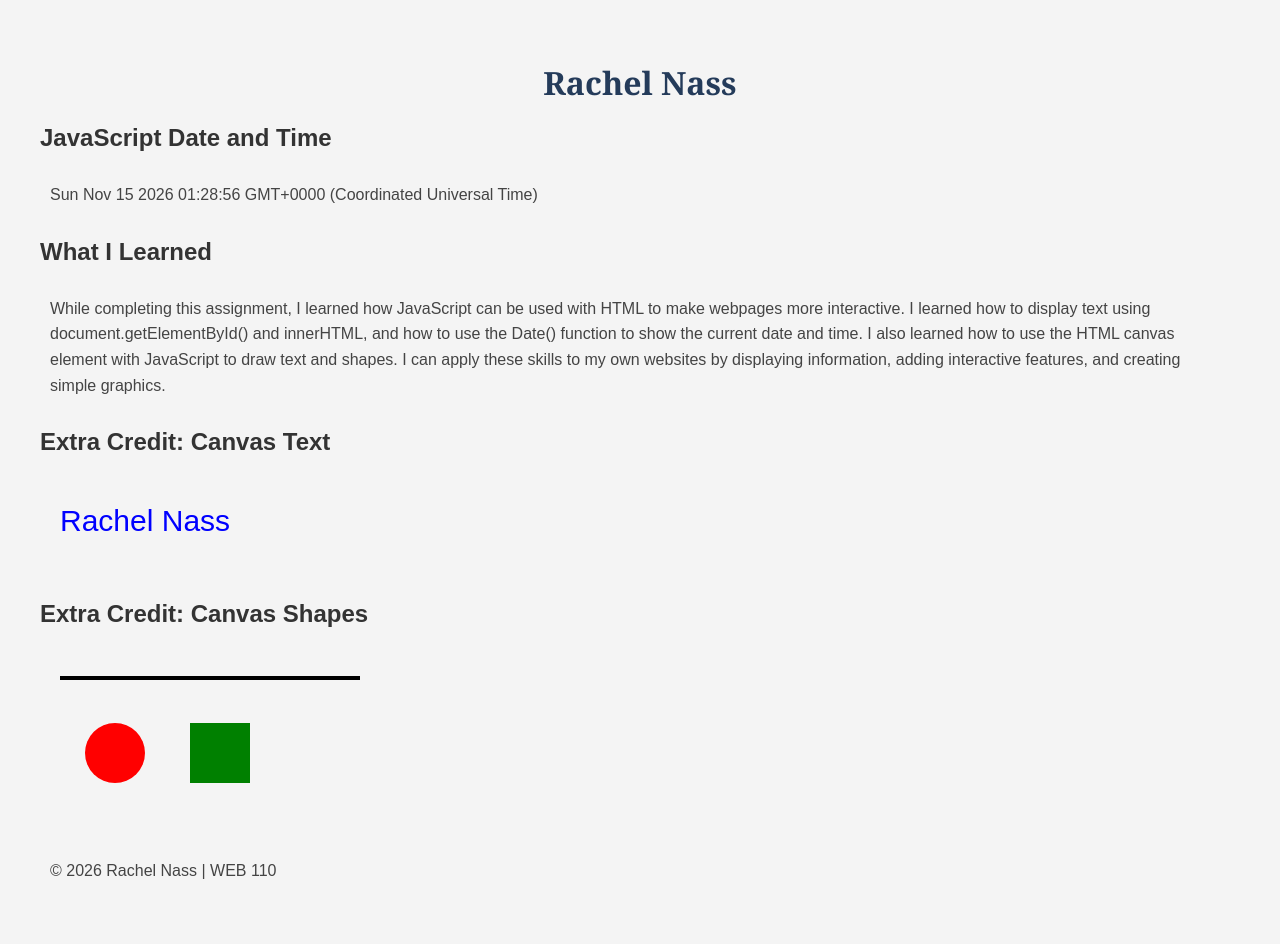
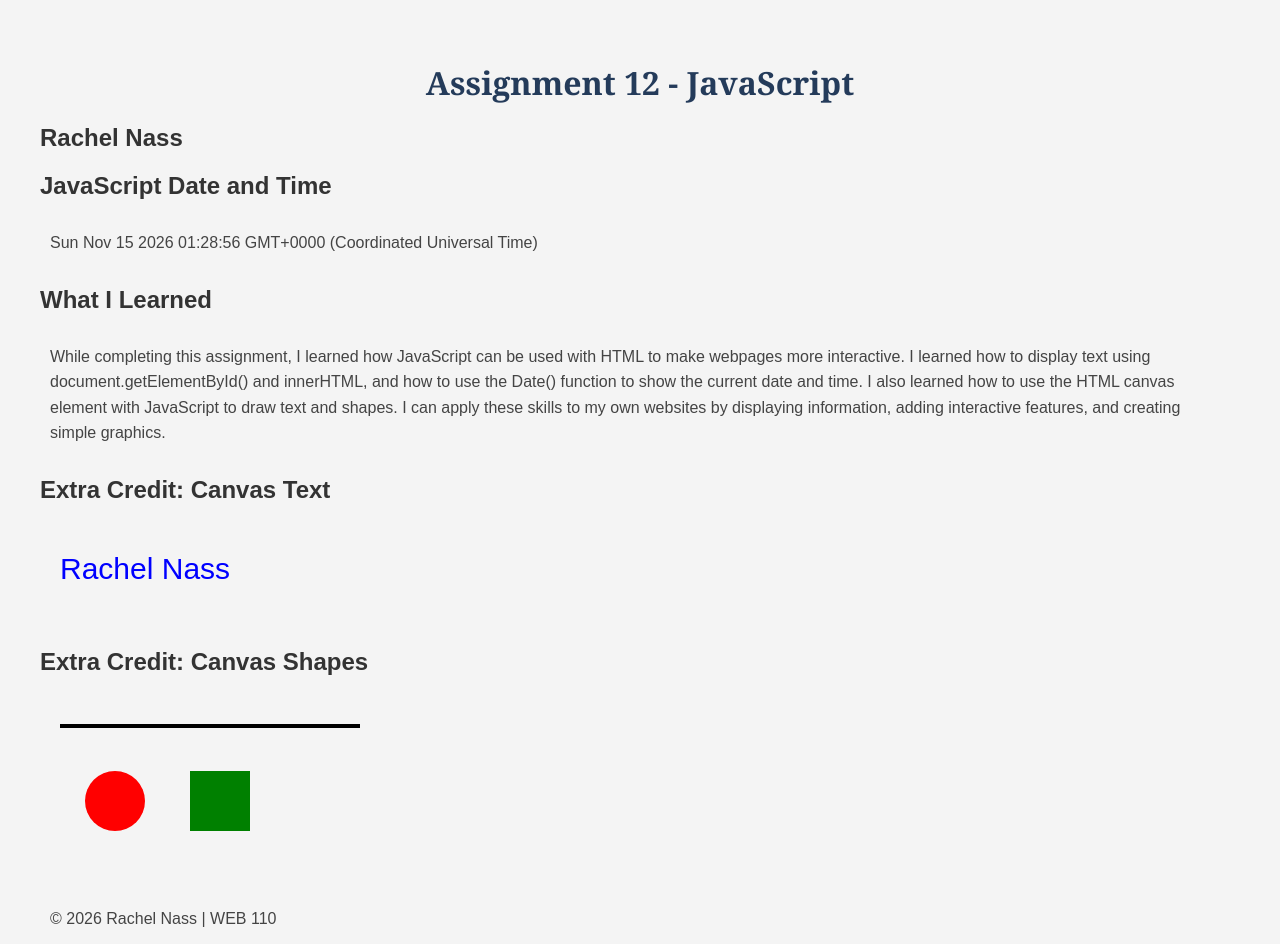
Before and after one commit to rnass1-sys/rnass.github.io, a plain HTML site: page web110/assignment12.html in a window 1280 px wide. Drawn offline with Linux system fonts and the light colour scheme.

Commit message:
feat: update assignment12

```diff
--- a/web110/assignment12.html
+++ b/web110/assignment12.html
@@ -1,4 +1,3 @@
-
 <!DOCTYPE html>
 <html lang="en">
 <head>
@@ -11,7 +10,8 @@
 <body>
 
     <header>
-        <h1 id="myName">Assignment 12 - JavaScript</h1>
+        <h1>Assignment 12 - JavaScript</h1>
+        <h2 id="myName"></h2>
     </header>
 
     <main>
```
